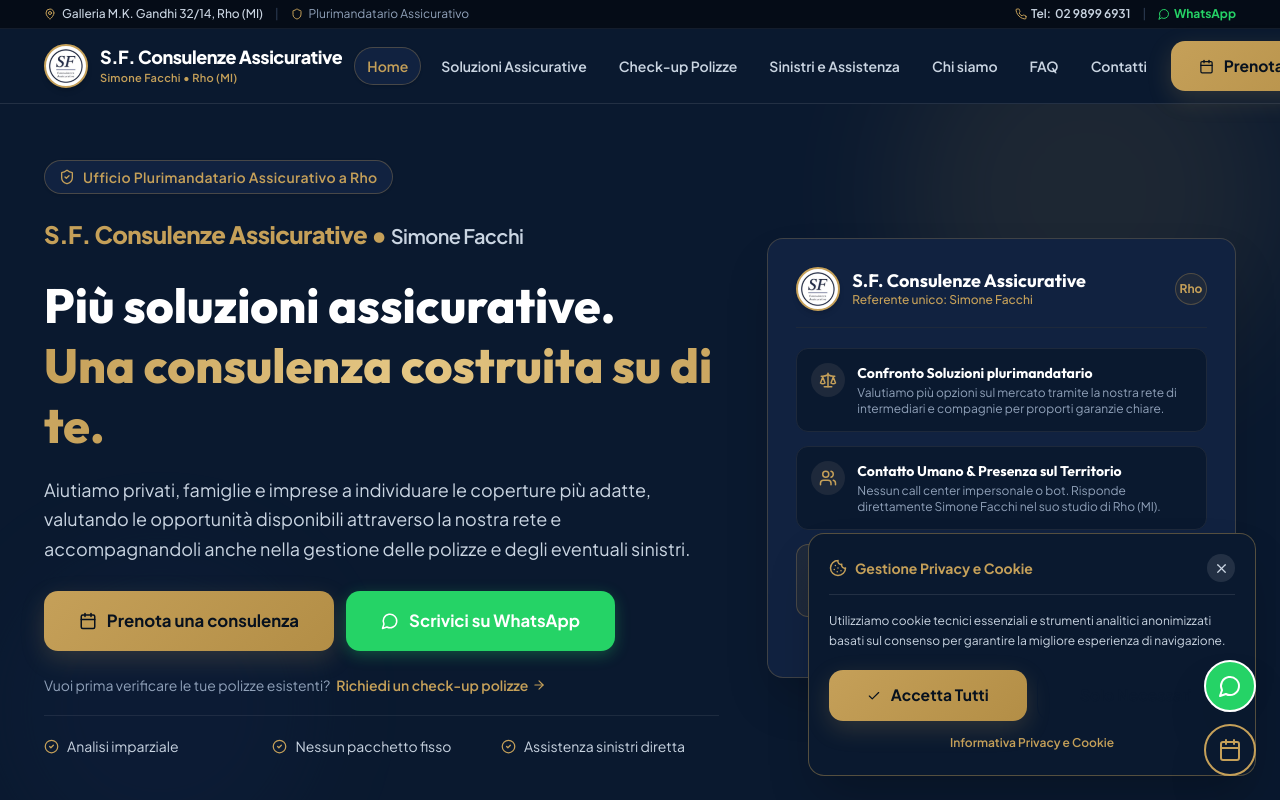
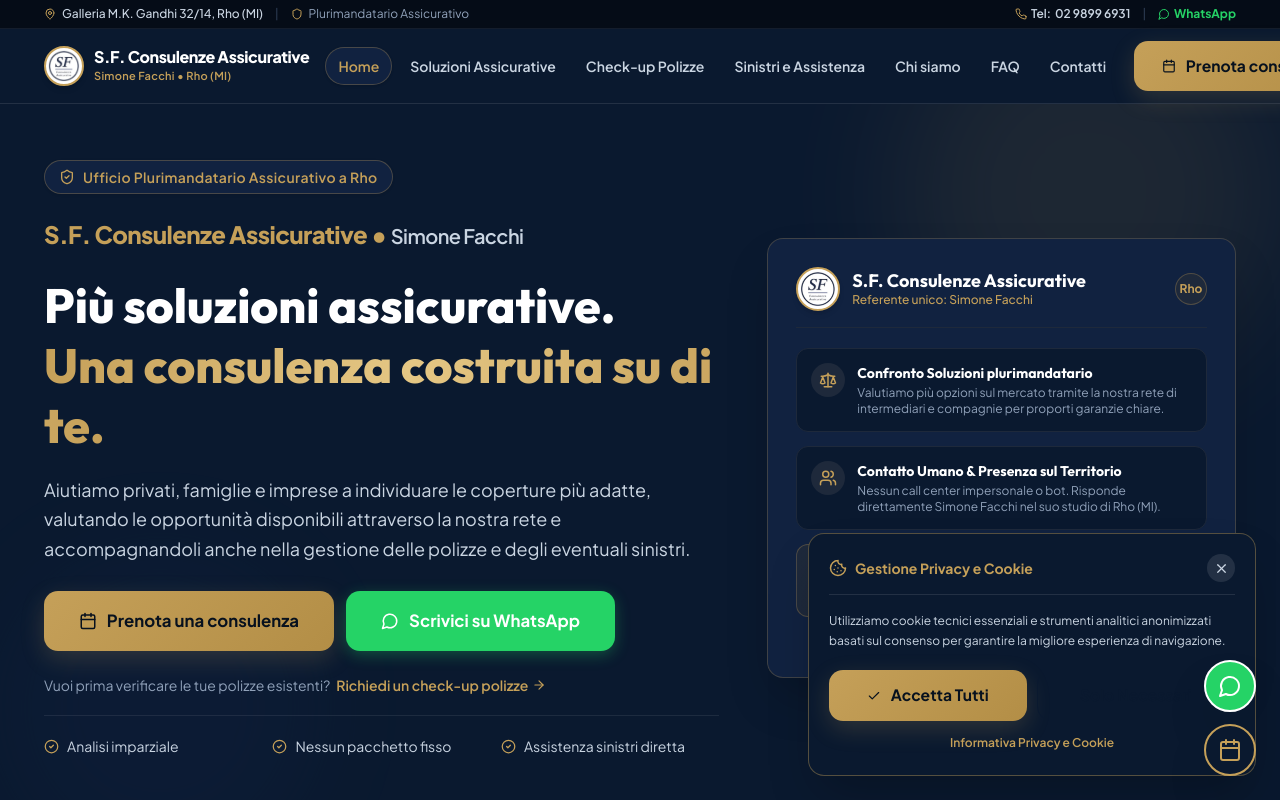
Before and after one commit to Massimilianociconte/SF-consulenze-assicurative, a React (Vite) app: page / in a window 1280 px wide. Shown: the top 800 px of the page. Built offline with nearby package versions, Linux system fonts and the light colour scheme.

Commit message:
Fix desktop navbar horizontal alignment, paddings and prevent CTA button right-clipping

```diff
--- a/src/components/Header.tsx
+++ b/src/components/Header.tsx
@@ -95,18 +95,18 @@
       {/* 2. Main Glass Navbar */}
       <nav className={`transition-all duration-300 ${
         isScrolled
-          ? 'bg-[#0a192f]/95 backdrop-blur-md py-2.5 shadow-xl border-b border-[#c5a059]/25'
+          ? 'bg-[#0a192f]/95 backdrop-blur-md py-2 shadow-xl border-b border-[#c5a059]/25'
           : 'bg-[#0a192f] py-3 border-b border-white/10'
       }`}>
-        <div className="container mx-auto px-4 flex items-center justify-between gap-3">
+        <div className="container mx-auto px-4 sm:px-6 flex items-center justify-between gap-2 xl:gap-4 max-w-full">
 
           {/* Brand Identity:
-              - Mobile (< lg): Logo ONLY (No text) for maximum clean space
-              - Desktop (lg+): Logo + Business Title
+              - Mobile (< lg): Logo ONLY
+              - Desktop (lg+): Logo + Compact Business Title
           */}
-          <a href="#home" className="flex items-center gap-3 group focus:outline-none shrink-0">
+          <a href="#home" className="flex items-center gap-2 xl:gap-2.5 group focus:outline-none shrink-0">
             {/* Circular Logo Frame */}
-            <div className="w-10 h-10 sm:w-11 sm:h-11 rounded-full overflow-hidden bg-white border-2 border-[#c5a059] shadow-md flex items-center justify-center p-[2px] shrink-0 group-hover:scale-105 transition-transform">
+            <div className="w-10 h-10 rounded-full overflow-hidden bg-white border-2 border-[#c5a059] shadow-md flex items-center justify-center p-[2px] shrink-0 group-hover:scale-105 transition-transform">
               <img
                 src={logoImg}
                 alt="S.F. Consulenze Assicurative"
@@ -114,26 +114,26 @@
               />
             </div>
 
-            {/* Title & Subtitle: Shown on Desktop (lg:flex) */}
-            <div className="hidden lg:flex flex-col min-w-0">
-              <span className="font-extrabold text-white tracking-tight text-base lg:text-lg leading-tight truncate group-hover:text-[#c5a059] transition-colors">
+            {/* Desktop Brand Title */}
+            <div className="hidden lg:flex flex-col shrink">
+              <span className="font-extrabold text-white tracking-tight text-xs xl:text-base leading-tight group-hover:text-[#c5a059] transition-colors whitespace-nowrap">
                 S.F. Consulenze Assicurative
               </span>
-              <span className="text-[11px] text-[#c5a059] font-semibold tracking-wide truncate">
+              <span className="text-[10px] xl:text-[11px] text-[#c5a059] font-semibold tracking-wide whitespace-nowrap hidden xl:block">
                 Simone Facchi • Rho (MI)
               </span>
             </div>
           </a>
 
           {/* Desktop Navigation Links */}
-          <div className="hidden lg:flex items-center gap-1 xl:gap-2 shrink-0">
+          <div className="hidden lg:flex items-center gap-0.5 xl:gap-1.5 shrink">
             {navLinks.map((link) => {
               const isActive = activeSection === link.href.substring(1);
               return (
                 <a
                   key={link.href}
                   href={link.href}
-                  className={`px-3 py-2 rounded-lg text-xs xl:text-sm font-semibold transition-all ${
+                  className={`px-2 py-1.5 xl:px-3 xl:py-2 rounded-lg text-xs xl:text-sm font-semibold transition-all whitespace-nowrap ${
                     isActive
                       ? 'bg-[#112240] text-[#c5a059] border border-[#c5a059]/30 shadow-sm'
                       : 'text-slate-300 hover:text-white hover:bg-white/5'
@@ -145,24 +145,21 @@
             })}
           </div>
 
-          {/* Right Action Controls:
-              - Mobile (< lg): "Prenota consulenza" Button + Menu Toggle
-              - Desktop (lg+): "Prenota consulenza" Button
-          */}
+          {/* Action CTAs */}
           <div className="flex items-center gap-2 shrink-0">
-            {/* Prenota Consulenza Button (Visible on both Mobile and Desktop as requested) */}
+            {/* Prenota Consulenza Button */}
             <button
               onClick={() => onOpenBooking()}
-              className="btn btn-primary text-xs sm:text-sm py-2 px-3 sm:py-2.5 sm:px-4 shadow-lg font-bold"
+              className="btn btn-primary text-xs xl:text-sm py-2 px-3 xl:py-2.5 xl:px-4 shadow-lg font-bold whitespace-nowrap shrink-0"
             >
-              <Calendar size={15} />
+              <Calendar size={14} className="shrink-0" />
               <span>Prenota consulenza</span>
             </button>
 
             {/* Mobile / Tablet Menu Toggle */}
             <button
               onClick={() => setMobileMenuOpen(!mobileMenuOpen)}
-              className="lg:hidden text-white p-2 sm:p-2.5 rounded-xl bg-[#112240] hover:bg-[#1e293b] border border-white/10 flex items-center justify-center transition-colors focus:outline-none"
+              className="lg:hidden text-white p-2 rounded-xl bg-[#112240] hover:bg-[#1e293b] border border-white/10 flex items-center justify-center transition-colors focus:outline-none shrink-0"
               aria-label={mobileMenuOpen ? "Chiudi menu" : "Apri menu"}
             >
               {mobileMenuOpen ? <X size={20} className="text-[#c5a059]" /> : <Menu size={20} />}
```
